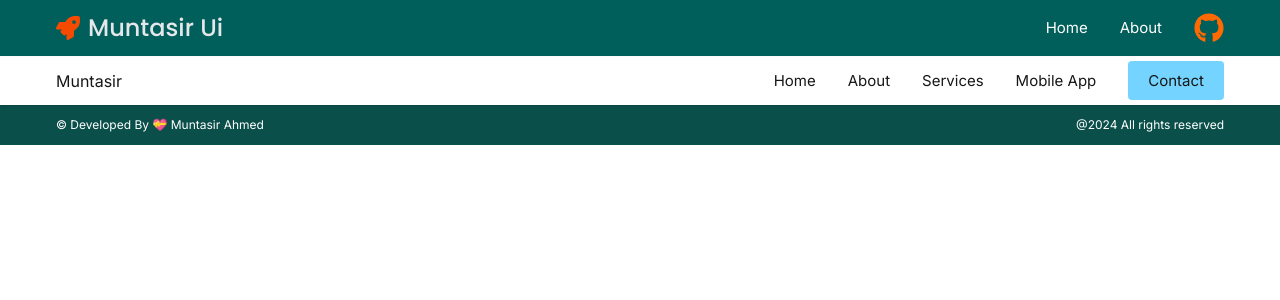
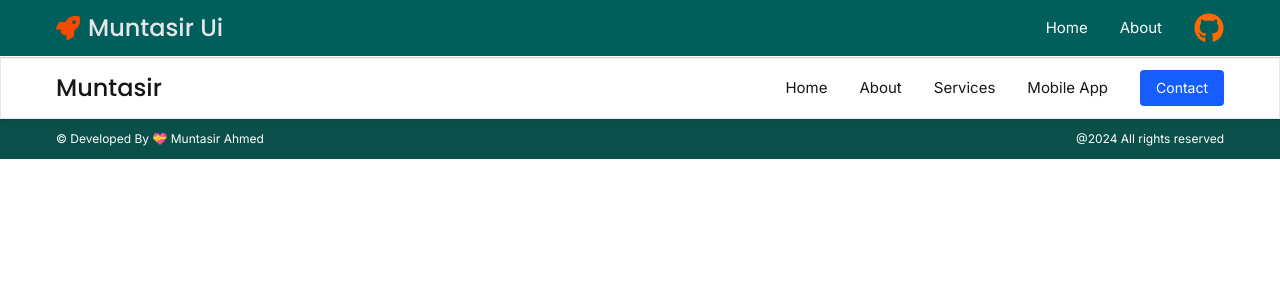
Before and after one commit to muntasir3301/muntasir-ui, a Next.js app: page /header/header-1 in a window 1280 px wide. Shown: the top 300 px of the page. Built offline with nearby package versions, Linux system fonts and the light colour scheme.

Commit message:
update header 1

```diff
--- a/app/(items)/header/header-1/MobileMenu.tsx
+++ b/app/(items)/header/header-1/MobileMenu.tsx
@@ -24,7 +24,6 @@ const MobileMenu = () => {
             <button onClick={() => setOpen(true)} className="p-5 text-3xl text-gray-800" aria-label="Open menu">
                 <IoMenuSharp/>
             </button>
-<div className="text-4xl">Johfa</div>
             {/* Overlay */}
             <div className={`fixed inset-0 bg-black/40 z-40 transition-opacity duration-300 ${
                 open ? 'opacity-100' : 'opacity-0 pointer-events-none'
--- a/app/(items)/header/header-1/NavMenuLinks.tsx
+++ b/app/(items)/header/header-1/NavMenuLinks.tsx
@@ -21,7 +21,7 @@ const NavMenuLinks = () => {
     ]
 
     return (
-            <ul className="md:flex md:flex-wrap md:items-center gap-8 text-lg md:text-[15px] space-y-5 md:space-y-0 ">
+            <ul className="md:flex md:flex-wrap md:items-center gap-8 text-lg md:text-[15px] space-y-5 md:space-y-0">
                 {
                     pages.map((item, i)=>
                         <li key={i}>
@@ -30,7 +30,7 @@ const NavMenuLinks = () => {
                     )
                 }
                 <Link href={'/contact'}>
-                  <button className="px-5 py-2 rounded bg-sky-300 cursor-pointer">Contact</button>
+                  <button className="px-4 py-2 rounded text-sm bg-blue-600  text-white cursor-pointer">Contact</button>
                 </Link>
             </ul>
     );
--- a/app/(items)/header/header-1/page.tsx
+++ b/app/(items)/header/header-1/page.tsx
@@ -4,12 +4,10 @@ import NavMenuLinks from "./NavMenuLinks";
 
 const Header = () => {
   return (
-    <nav
-      className={`shadow py-1 sticky top-0 border-b border-white z-50 bg-white`}
-    >
+    <nav className={`shadow-sm py-3 sticky top-0 border-[1px] border-gray-200 z-20 bg-white`}>
       <div className="container flex justify-between items-center">
         <Link href="/">
-          Muntasir
+          <h2 className="text-2xl">Muntasir</h2>
           {/* <Image src={Logo} width={350} height={50} alt="logo" /> */}
         </Link>
         <div className="hidden md:block">
--- a/app/page.tsx
+++ b/app/page.tsx
@@ -4,7 +4,7 @@ import Link from "next/link";
 
 // import ItemBox from '../components/ItemBox'
 export default async function Home() {
-  const Items = ["Header", "Footer", "Banner", "Contact", "List", "Box", "Blog", "Button", "Section", "Card", "Carousal", "Input", "Dashboard", "Error", "Faq", "Feature", "Gallery", "Login", "Paigination", "Pricing", "Profile", "Review", "ShopingCart", "Team", "Testimonial", "Weather"];
+  const Items = ["Common", "Header", "Footer", "Login", "Register", "Banner", "Contact", "List", "Box", "Blog", "Button", "Section", "Card", "Carousal", "Input", "Dashboard", "Error", "Faq", "Feature", "Gallery", "Login", "Paigination", "Pricing", "Profile", "Review", "ShopingCart", "Team", "Testimonial", "Weather"];
 
 
   return (
--- /dev/null
+++ b/app/test/page.tsx
@@ -0,0 +1,6 @@
+
+export default function page() {
+  return (
+    <div>page</div>
+  )
+}
```
